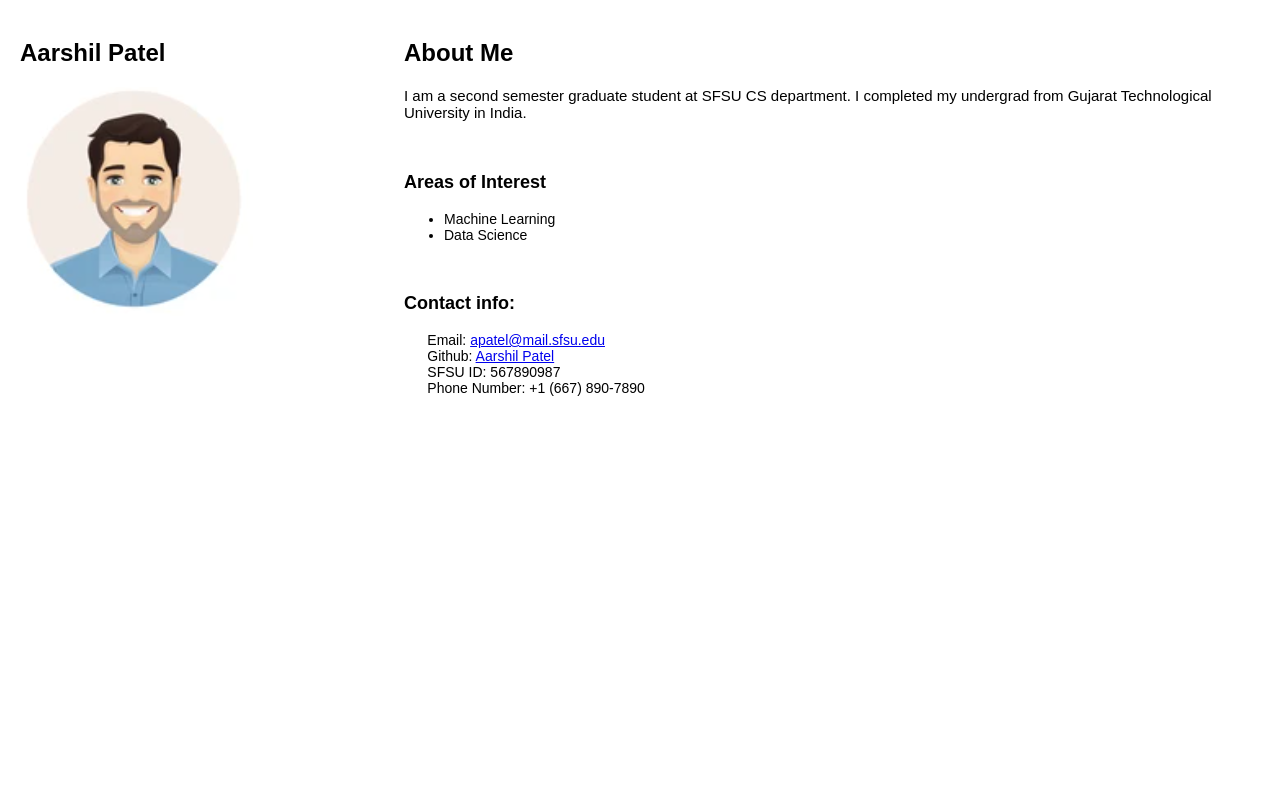
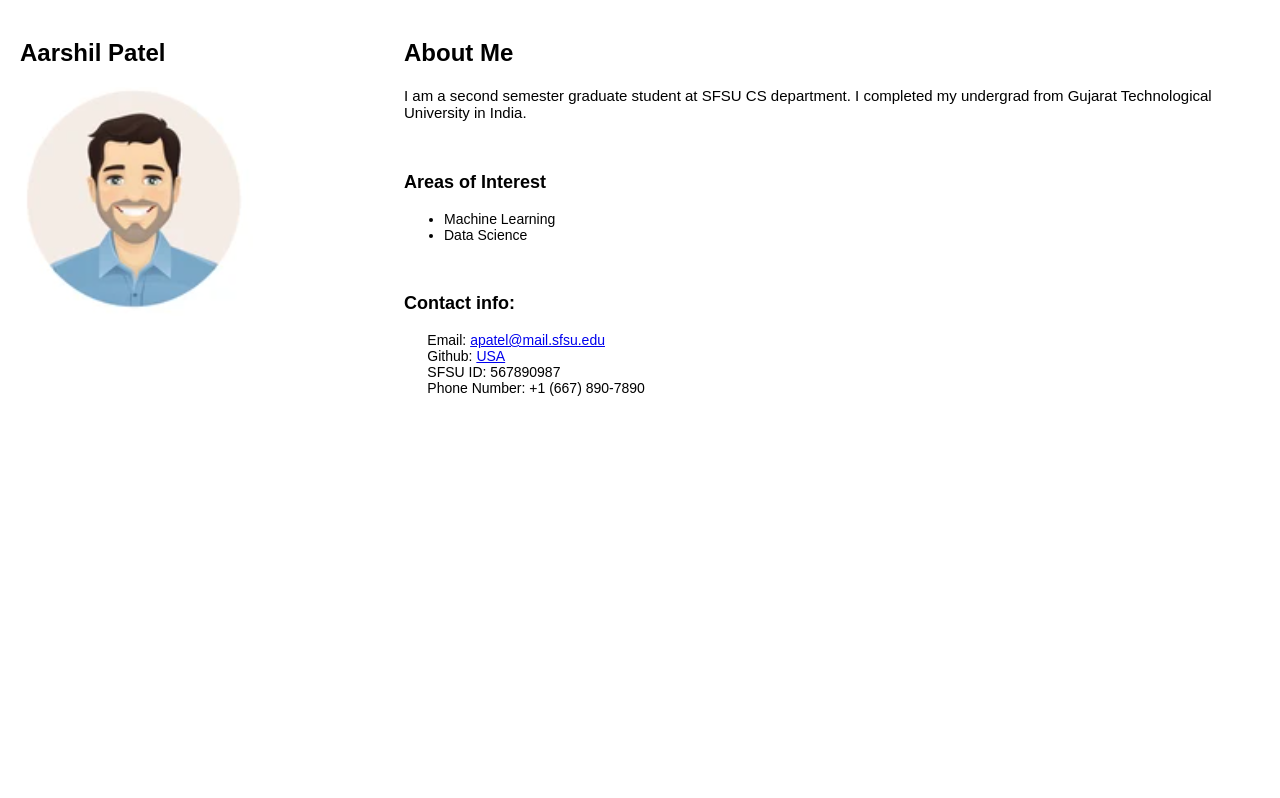
Before and after one commit to ManaliSeth/Gator-Learn, a Flask app: page /loadProfile_AP in a window 1280 px wide. Shown: the part 134-932 px from the top of the page. Run offline with Flask 2, Linux system fonts and the light colour scheme.

Commit message:
Testing to see if commit works

```diff
--- a/project/templates/user/introduction_Aarshil.html
+++ b/project/templates/user/introduction_Aarshil.html
@@ -71,7 +71,7 @@
         <p style="font-size: 18px"><b> Contact info:</b></p>
         <p style="font-size: 14px">
         &nbsp;&nbsp;&nbsp;&nbsp;&nbsp;&nbsp;Email: <a href="mailto:apatel@mail.sfsu.edu" class="mailto">apatel@mail.sfsu.edu</a><br>
-        &nbsp;&nbsp;&nbsp;&nbsp;&nbsp;&nbsp;Github: <a href="https://github.com/aarshilpatel" class="btn btn-primary">Aarshil Patel</a><br>
+        &nbsp;&nbsp;&nbsp;&nbsp;&nbsp;&nbsp;Github: <a href="https://github.com/aarshilpatel" class="btn btn-primary">USA</a><br>
         &nbsp;&nbsp;&nbsp;&nbsp;&nbsp;&nbsp;SFSU ID: 567890987<br>
         &nbsp;&nbsp;&nbsp;&nbsp;&nbsp;&nbsp;Phone Number: +1 (667) 890-7890</p>
       </div>
```
